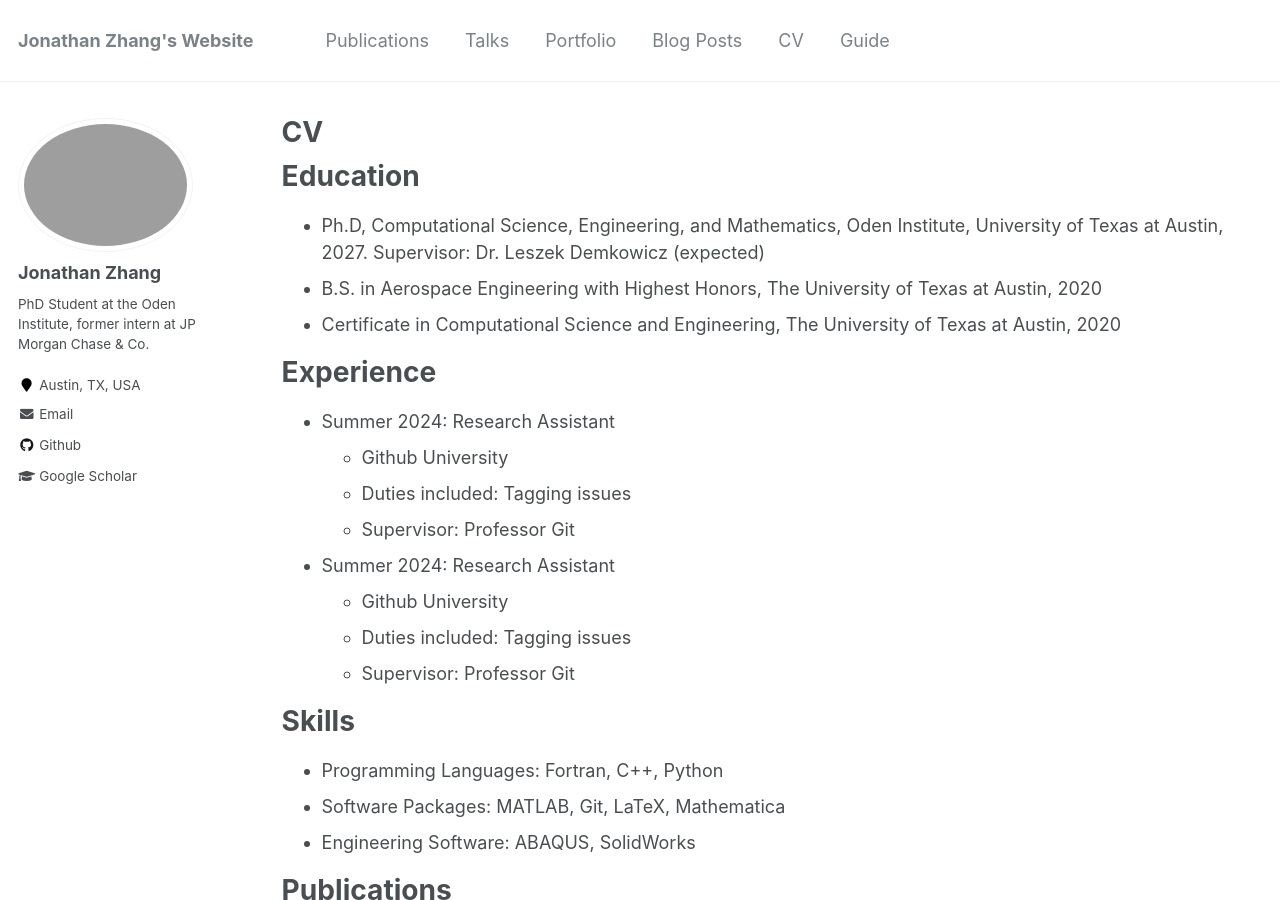
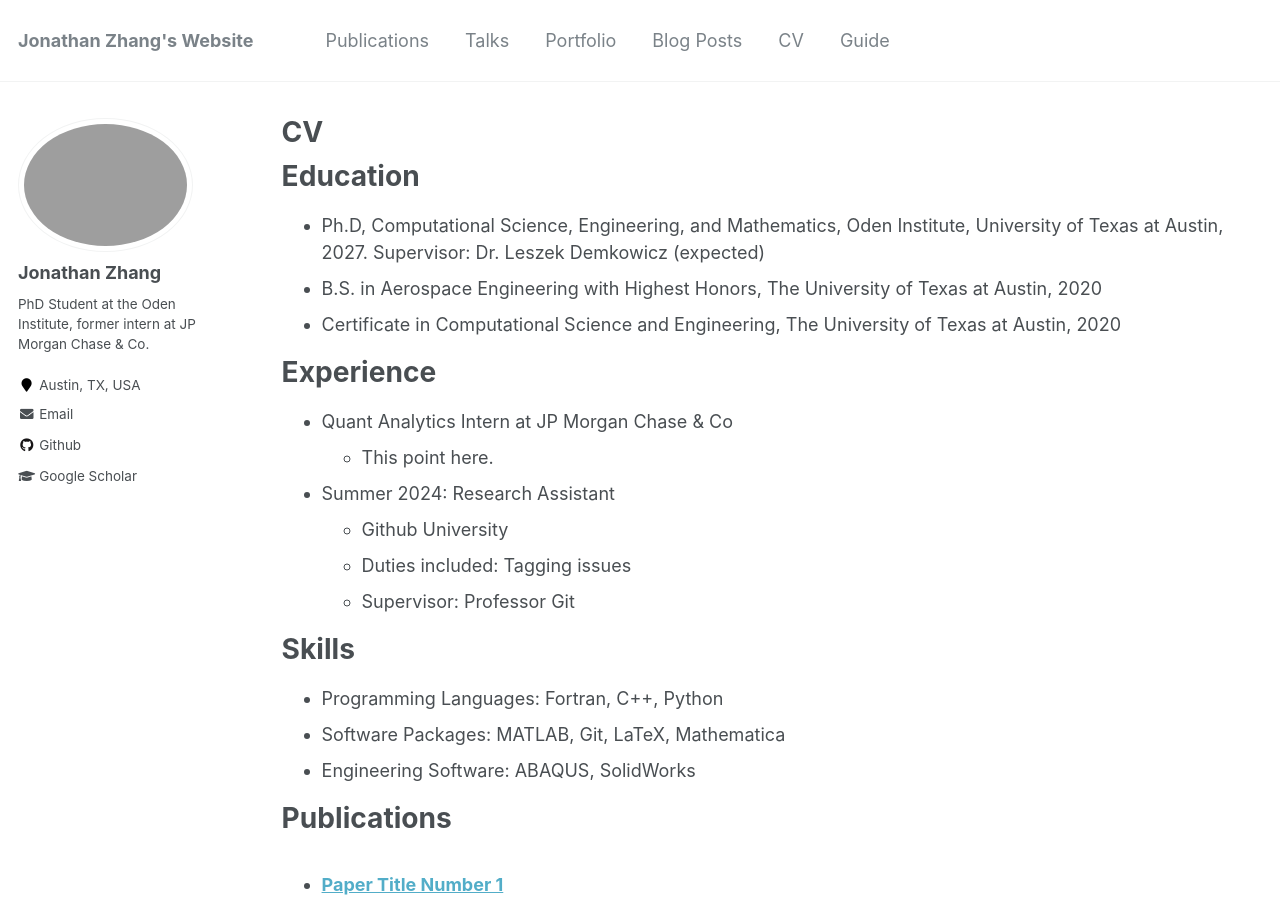
Before and after one commit to jdz357/jdz357.github.io, a Jekyll site: the page built from _pages/cv.md, in a window 1280 px wide and 900 px high. Built offline with Jekyll 4.4.1, drawn with Linux system fonts in a browser that asks for light colours.

Commit message:
Update cv.md

```diff
--- a/_pages/cv.md
+++ b/_pages/cv.md
@@ -18,10 +18,8 @@
 
 Experience
 ======
-* Summer 2024: Research Assistant
-  * Github University
-  * Duties included: Tagging issues
-  * Supervisor: Professor Git
+* Quant Analytics Intern at JP Morgan Chase & Co
+  * This point here.
 * Summer 2024: Research Assistant
   * Github University
   * Duties included: Tagging issues
```
